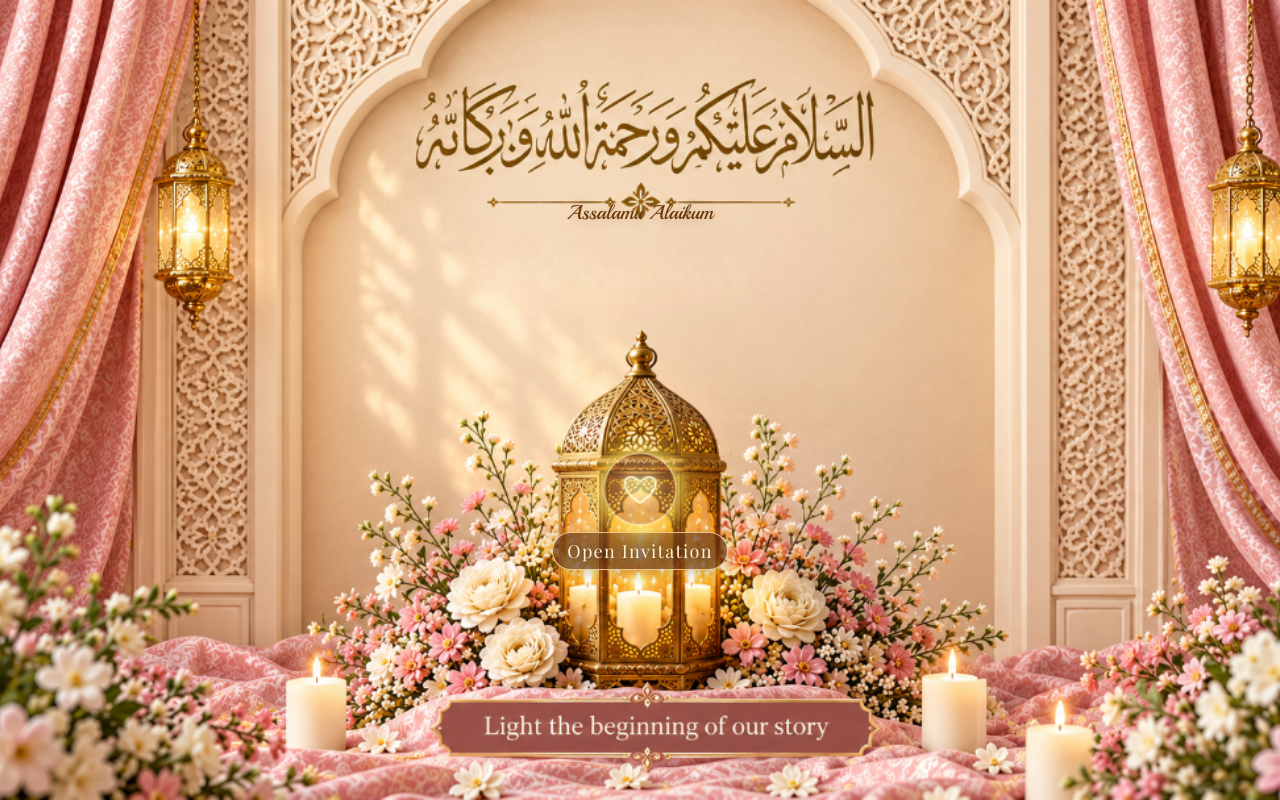
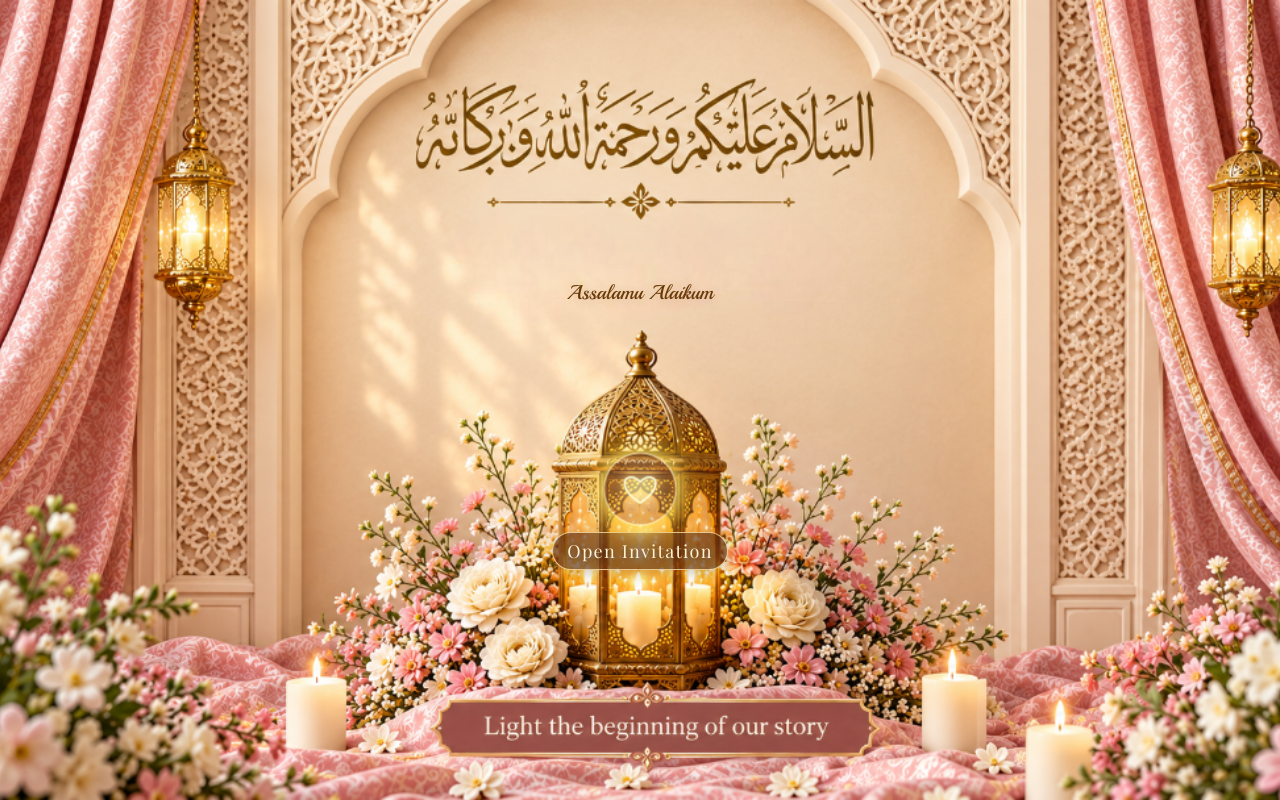
Before and after one commit to fatmamunazza/wedding-invitation, a React (Vite) app: page / in a window 1280 px wide. Built offline with nearby package versions, Linux system fonts and the light colour scheme; a web font is replaced by a local one.

Commit message:
fix text

```diff
--- a/src/components/intro/DoorIntro.css
+++ b/src/components/intro/DoorIntro.css
@@ -35,7 +35,7 @@
   gap: 8px;
   width: 100%;
   height: 100%;
-  padding: 200px 0 0;
+  padding: 35svh 0 0;
 }
 .welcome-intro__trigger {
   position: absolute;
```
